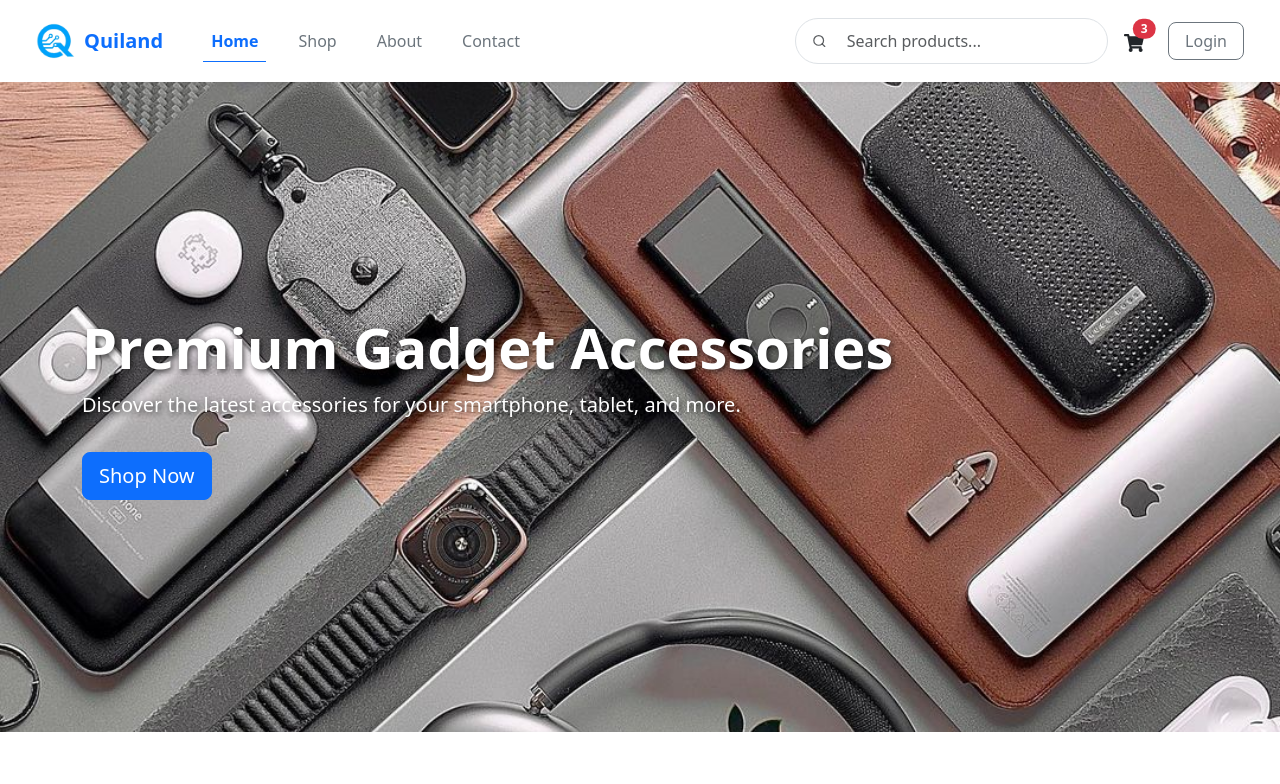
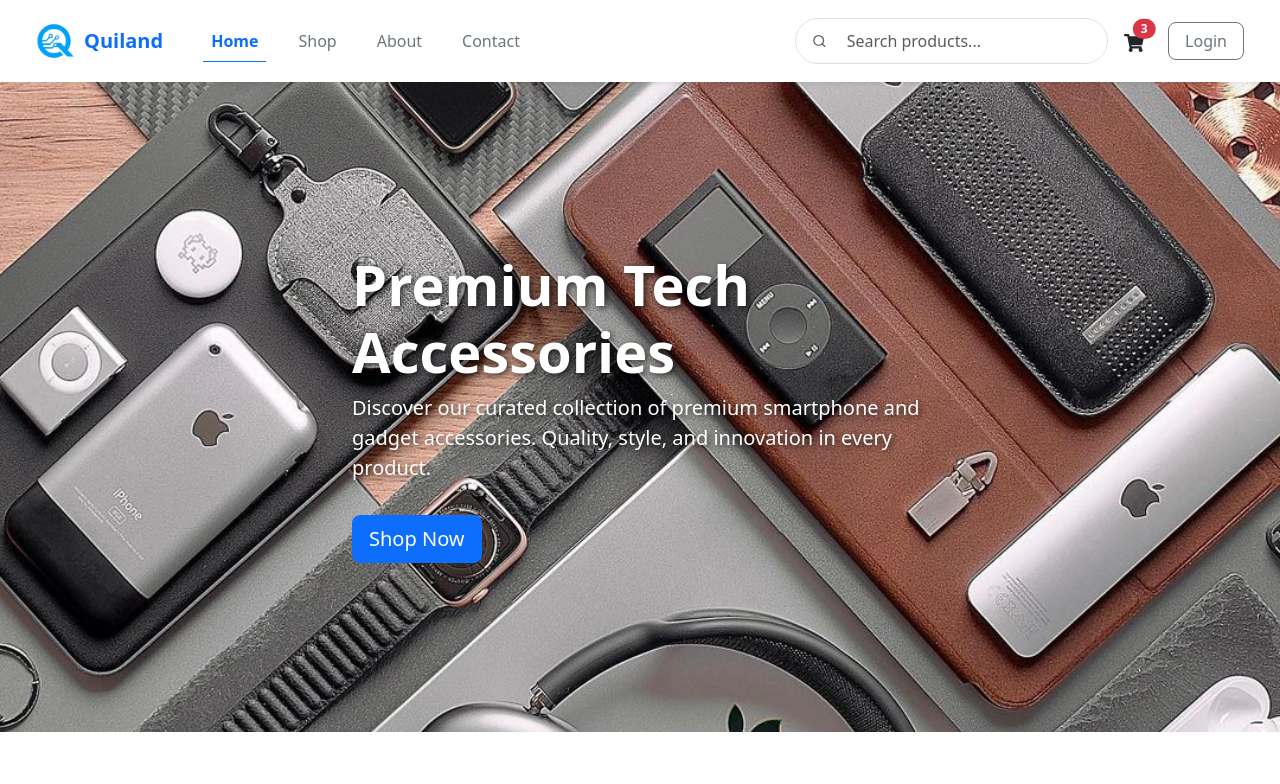
Before and after one commit to quiland15/gagnetic-frontend, a React (Vite) app: page / in a window 1280 px wide. Shown: the top 784 px of the page. Built offline with nearby package versions, Linux system fonts and the light colour scheme.

Commit message:
make hero banner

```diff
--- a/src/pages/home.jsx
+++ b/src/pages/home.jsx
@@ -21,9 +21,9 @@ export default function App() {
           textAlign: 'left'
         }}
       >
-        <div className="container">
-          <h1 className="display-4 fw-bold" style={{ textShadow: '2px 2px 6px rgba(0,0,0,0.7)' }}>Premium Gadget Accessories</h1>
-          <p className="lead" style={{ textShadow: '2px 2px 6px rgba(0,0,0,0.7)' }}>Discover the latest accessories for your smartphone, tablet, and more.</p>
+        <div className="container" style={{ maxWidth: '600px'}}>
+          <h1 className="display-4 fw-bold" style={{ textShadow: '2px 2px 6px rgba(0,0,0,0.7)' }}>Premium Tech <br />Accessories</h1>
+          <p className="lead" style={{ textShadow: '2px 2px 6px rgba(0,0,0,0.7)' }}>Discover our curated collection of premium smartphone and gadget accessories. Quality, style, and innovation in every product.</p>
           <button className="btn btn-primary btn-lg mt-3">Shop Now</button>
         </div>
       </section>
```
